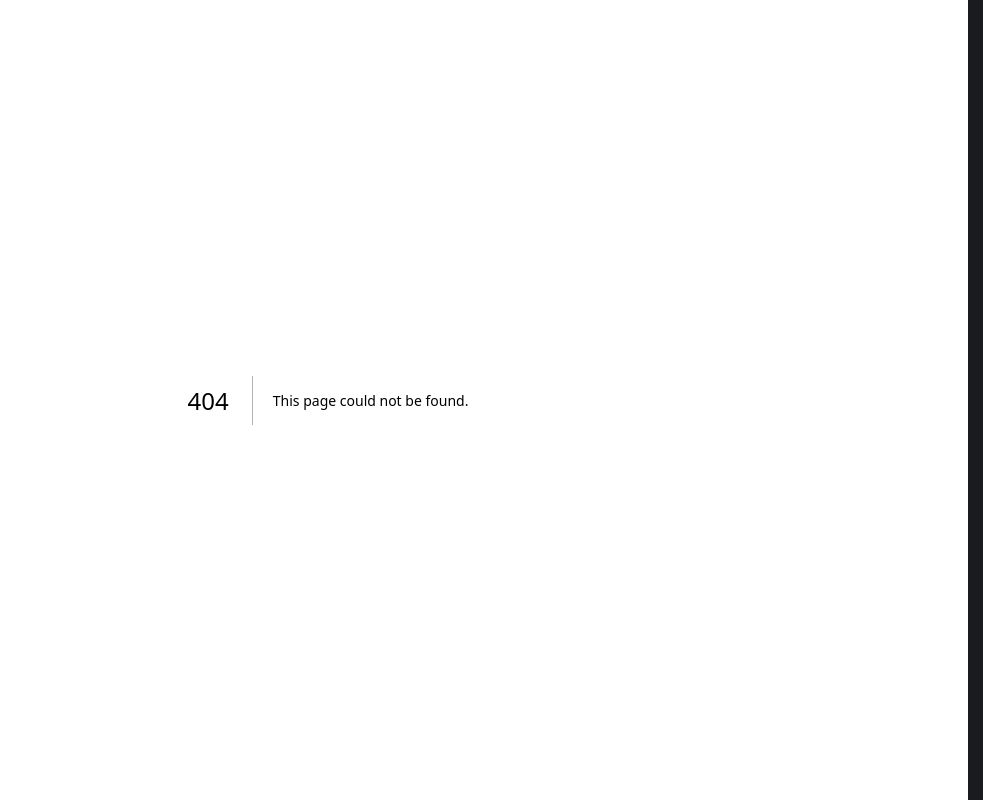
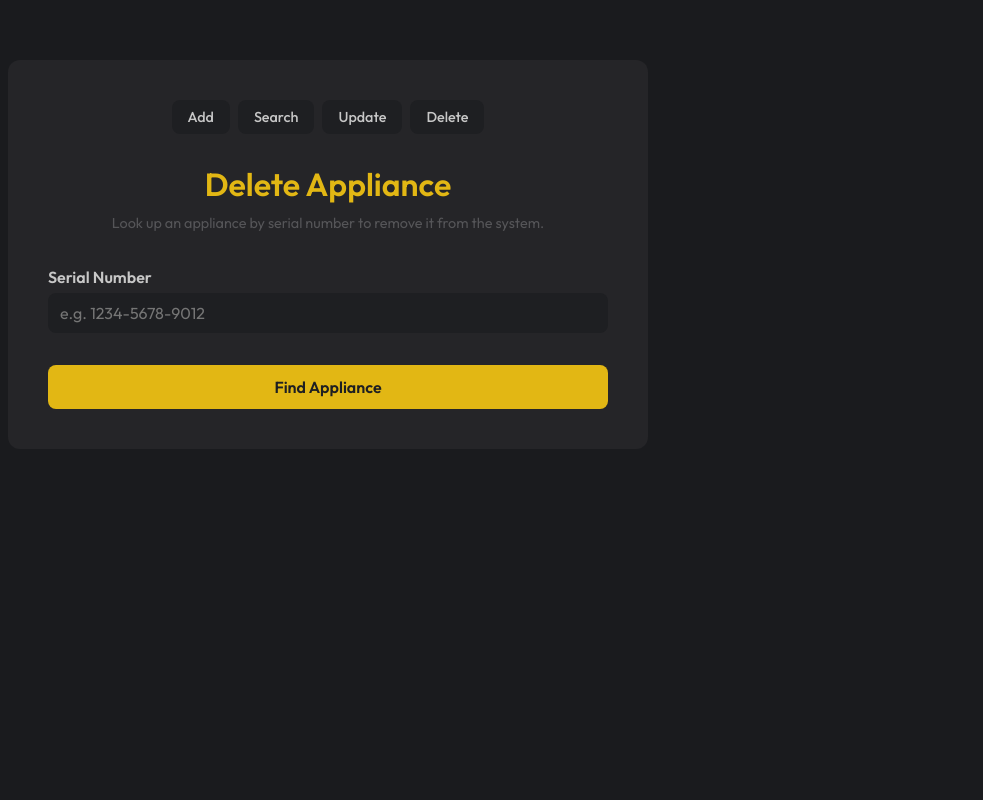
Before and after one commit to itskisa/inventory-management-system, a Next.js app: page /delete in a window 1280 px wide. Before the commit this address had no page. Shown: the whole page, without its empty margins (297-1280 px from the left). Built offline with nearby package versions, Linux system fonts and the light colour scheme.

Commit message:
added the delete page which uses the DELETE API

```diff
--- /dev/null
+++ b/app/delete/page.js
@@ -0,0 +1,138 @@
+"use client";
+
+import { useState } from "react";
+import { NavBar, Field } from "../components/components.js";
+import styles from "../styles/part-b-c.module.css";
+
+export default function DeleteAppliance() {
+    const [serial, setSerial] = useState("");
+    const [serialError, setSerialError] = useState("");
+
+    const [appliance, setAppliance] = useState(null);
+    const [notFound, setNotFound] = useState(false);
+
+    const [success, setSuccess] = useState("");
+    const [serverError, setServerError] = useState("");
+
+    // this handles the serial number lookup before showing the confirmation card
+    async function handleLookup(event) {
+        event.preventDefault();
+
+        // this resets all states before each lookup attempt
+        setSerialError("");
+        setNotFound(false);
+        setAppliance(null);
+        setServerError("");
+
+        const serialRegex = /^\d{4}-\d{4}-\d{4}$/;
+
+        if (!serialRegex.test(serial.trim())) {
+            setSerialError("Format must be 0000-0000-0000");
+            return;
+        }
+
+        // this fetches the appliance by serial number using the search endpoint
+        const res = await fetch(`/api/appliances?serial=${encodeURIComponent(serial.trim())}`);
+        const data = await res.json();
+
+        if (!data.success) {
+            setNotFound(true);
+            return;
+        }
+
+        // this stores the first result to display in the confirmation card
+        setAppliance(data.appliance[0]);
+    }
+
+    // this handles the actual deletion after the user confirms it
+    async function handleDelete(event) {
+        event.preventDefault();
+
+        setServerError("");
+
+        // this sends a delete request to the api with the serial number as a query parameter
+        const res = await fetch(`/api/appliances?serial=${encodeURIComponent(serial.trim())}`, { method: "DELETE" });
+
+        const data = await res.json();
+
+        if (data.success) {
+            setSuccess("Appliance Deleted");
+        } else {
+            setServerError(data.message || "Deletion failed.");
+        }
+    }
+
+    return (
+        <div className={styles.container}>
+            <NavBar />
+            <h1 className={styles.title}>Delete Appliance</h1>
+            <p className={styles.subtitle}>Look up an appliance by serial number to remove it from the system.</p>
+
+            {success && <p className={styles.success}>{success} <a href="/"> ← Back to Home</a></p>}
+            {notFound && <p className={styles.error}>No appliance found. <a href="/"> ← Back to Home</a></p>}
+
+            {!appliance && !success && (
+                <form onSubmit={handleLookup} noValidate>
+                    <Field label="Serial Number" error={serialError}>
+                        <input
+                            className={styles.input}
+                            type="text"
+                            value={serial}
+                            placeholder="e.g. 1234-5678-9012"
+                            maxLength={14}
+                            onChange={e => setSerial(e.target.value)}
+                        />
+                    </Field>
+                    <button type="submit" className={styles.button}>Find Appliance</button>
+                </form>
+            )}
+
+            {appliance && !success && (
+                <>
+                    {serverError && <p className={styles.error}>{serverError}</p>}
+
+                    <p style={{ marginBottom: "16px" }}>
+                        Please confirm you want to delete the following appliance:
+                    </p>
+
+                    <div className={styles.resultCard}>
+                        <strong>Owner:</strong> {appliance.FirstName} {appliance.LastName}<br />
+                        <strong>Email:</strong> {appliance.Email}<br />
+                        <strong>Address:</strong> {appliance.Address}<br />
+                        <strong>Eircode:</strong> {appliance.Eircode}<br />
+                        <strong>Mobile:</strong> {appliance.Mobile}<br />
+                        <br />
+                        <strong>Type:</strong> {appliance.ApplianceType}<br />
+                        <strong>Brand:</strong> {appliance.Brand}<br />
+                        <strong>Model:</strong> {appliance.ModelNumber}<br />
+                        <strong>Serial:</strong> {appliance.SerialNumber}<br />
+                        <strong>Purchase Date:</strong> {appliance.PurchaseDate?.split("T")[0]}<br />
+                        <strong>Warranty Expires:</strong> {appliance.WarrantyExpDate?.split("T")[0]}<br />
+                        <strong>Cost:</strong> €{appliance.Cost}
+                    </div>
+
+                    <button
+                        type="submit"
+                        className={styles.button}
+                        style={{ marginTop: "24px" }}
+                        onClick={handleDelete}
+                    >
+                            Confirm Delete
+                    </button>
+
+                    <button
+                        type="button"
+                        className={styles.buttonSecondary}
+                        style={{ marginTop: "10px" }}
+                        onClick={() => {
+                            setAppliance(null);
+                            setSerial("");
+                        }}
+                    >
+                        Cancel
+                    </button>
+                </>
+            )}
+        </div>
+    );
+}
```
